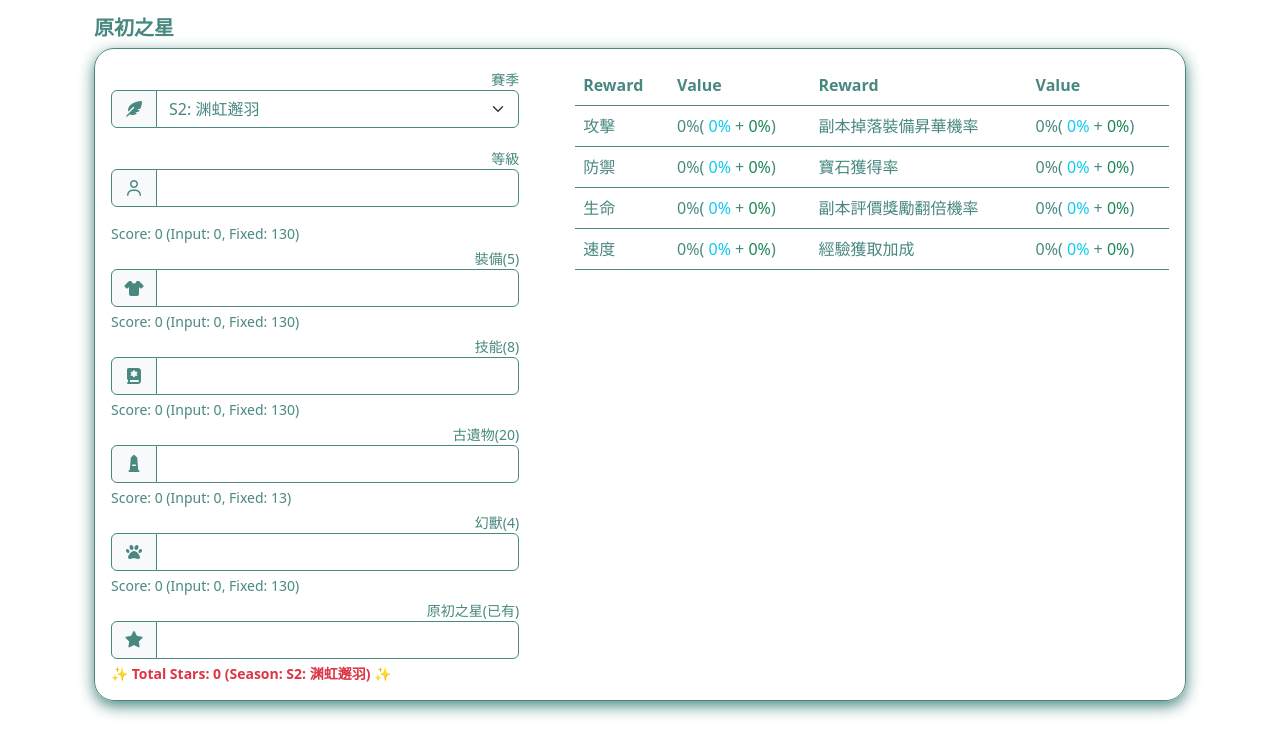
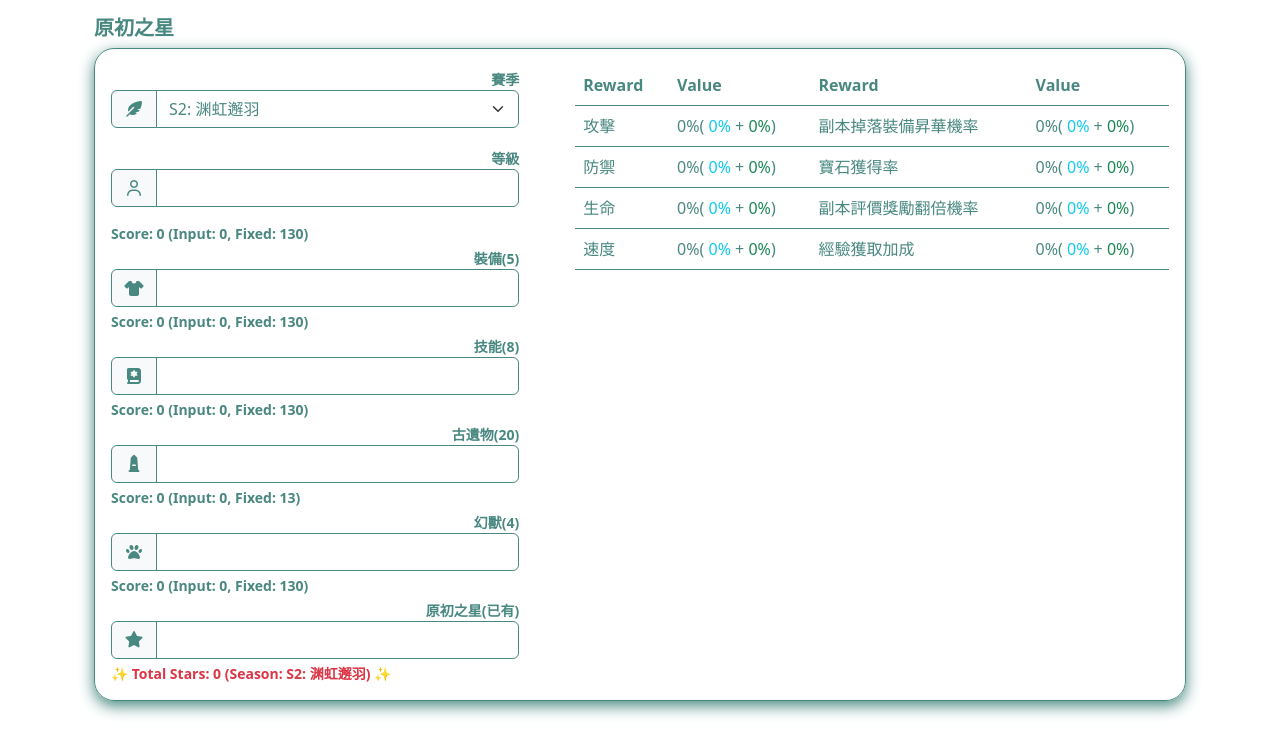
Before and after one commit to cloudone2/sxs, a Jekyll site: the page built from index.md, in a window 1280 px wide. Shown: the top 756 px of the page. Built offline with Jekyll 4.4.1, drawn with Linux system fonts in a browser that asks for light colours; nearby versions of some CDN libraries; a script that is not in the unit is left out.

Commit message:
- update css

```diff
--- a/assets/css/theme.css
+++ b/assets/css/theme.css
@@ -26,6 +26,10 @@
     box-shadow: var(--bs-border-color) 0px 5px 15px;
 }
 
+    .container-star .card-star .form-text{
+        font-weight: bold;
+    }
+
 .form-control:focus {
     border-color: var(--bs-body-color);
     box-shadow: none;
```
